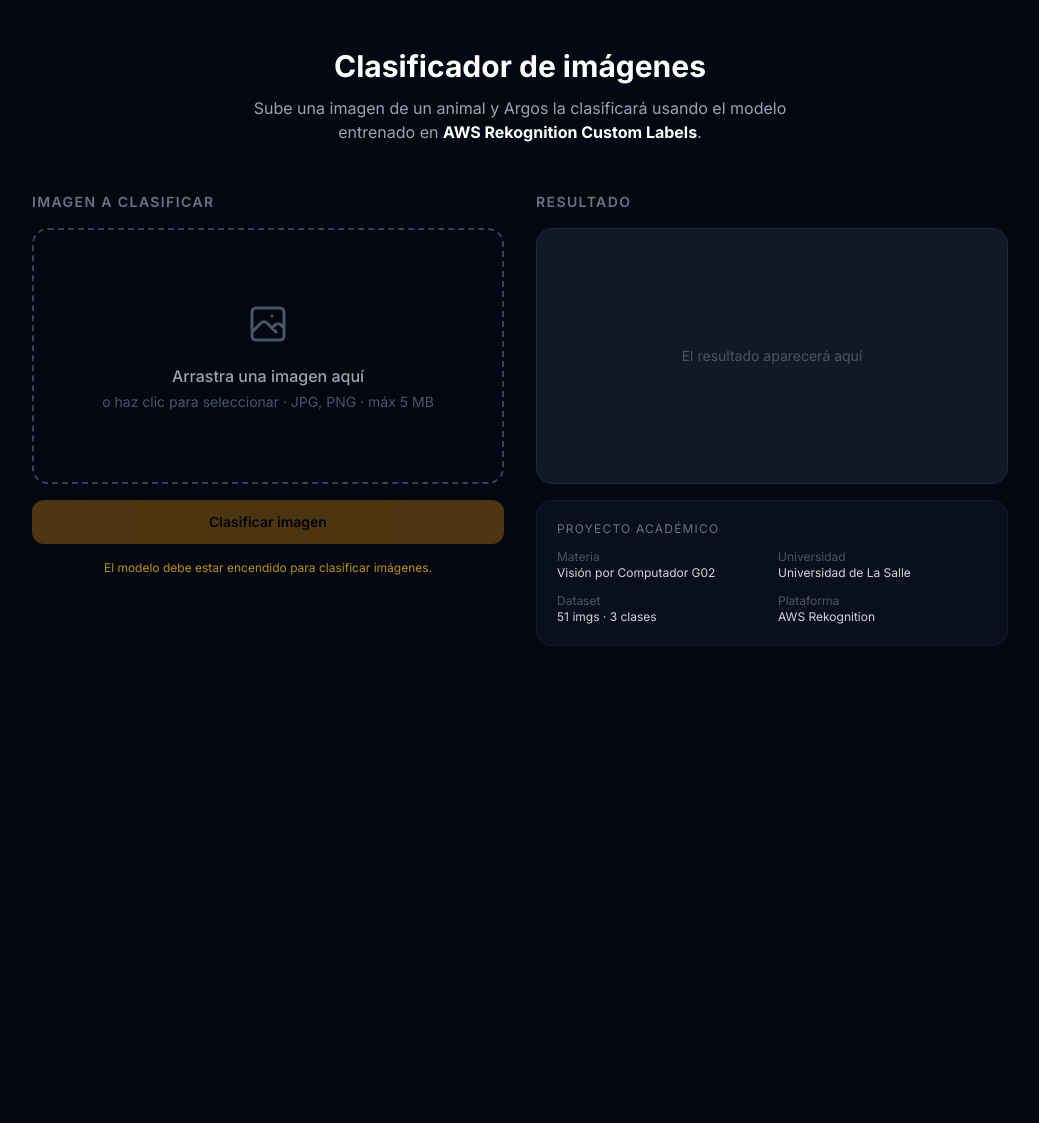
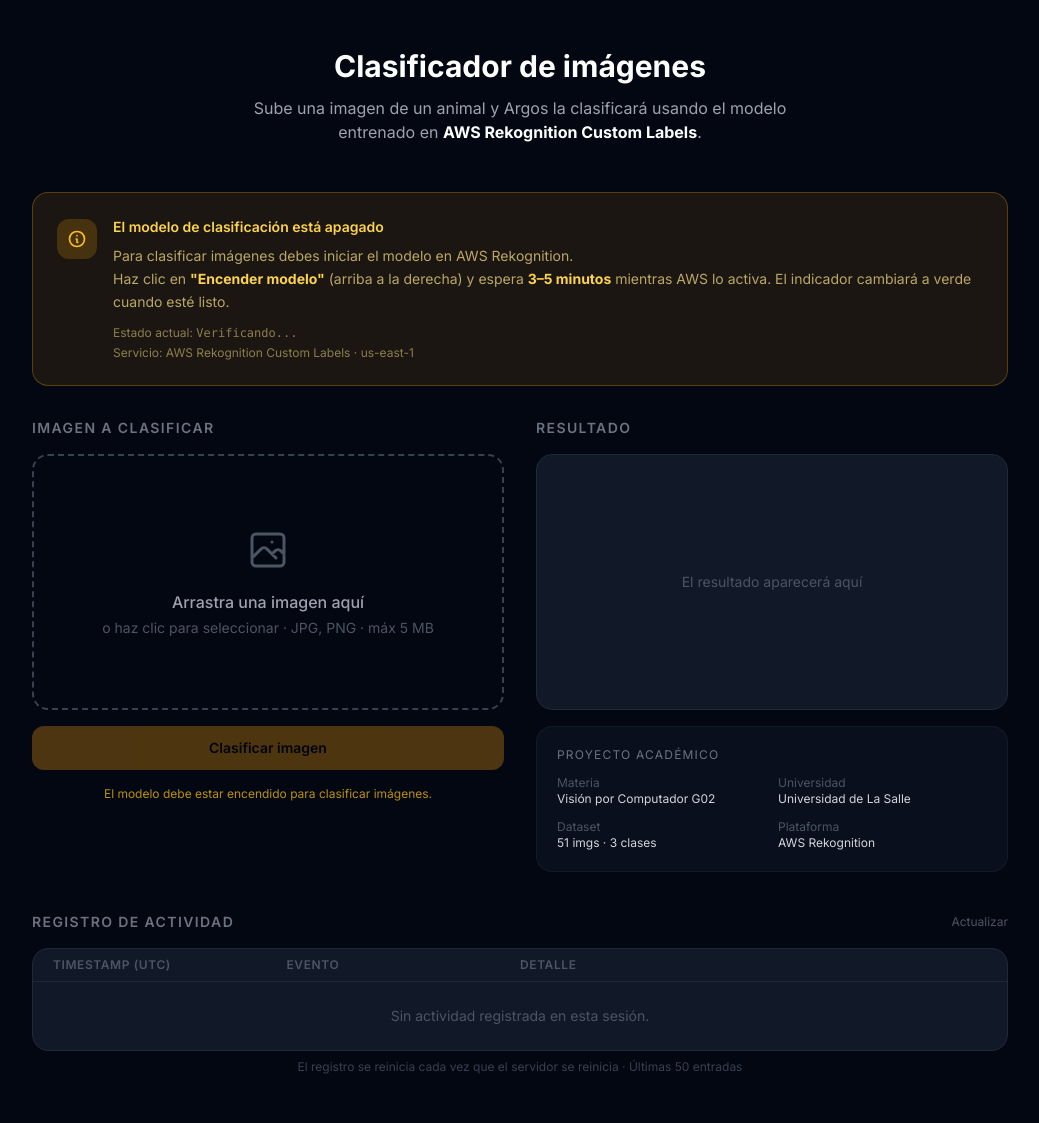
Before and after one commit to jmmana/Maestria-Vision-Computador-Clasificacion, a FastAPI app: template web/templates/dashboard.html in a window 1280 px wide. Shown: the part 65-1188 px from the top of the page, without its empty margins (120-1159 px from the left). Before the commit the page ends 711 px from the top, so only its background shows below. Run offline with FastAPI, Linux system fonts and the light colour scheme; the template is opened without the code that fills it: most values are stand-ins (such as "Sample title", 1, 10 or a date in 2020); some libraries are stand-ins or nearby versions.

Commit message:
feat: log de actividad + banner de instrucciones cuando modelo apagado
- Banner visible cuando modelo STOPPED/STARTING: explica que hay que esperar 3-5 min
- Panel 'Registro de actividad' al fondo del dashboard (tabla con timestamp, evento, detalle)
- Eventos registrados: inicio modelo, detener modelo, auto-apagado, cada clasificacion
- GET /api/logs endpoint devuelve ultimas 50 entradas
- Poll de logs cada 20 segundos
- Filas coloreadas por tipo: verde=ok, rojo=error, amarillo=auto-apagado

Co-Authored-By: Claude Sonnet 4.6 <noreply@anthropic.com>

```diff
--- a/web/main.py
+++ b/web/main.py
@@ -36,6 +36,21 @@ MODEL_MAX_MIN  = int(os.getenv("MODEL_MAX_MINUTES", "60"))
 # ─── Estado del modelo (en memoria) ──────────────────────────────────────────
 model_started_at: Optional[datetime] = None
 
+# ─── Log de actividad (en memoria, últimas 50 entradas) ───────────────────────
+from collections import deque
+activity_log: deque = deque(maxlen=50)
+
+def add_log(event: str, detail: str = ""):
+    """Agrega una entrada al log de actividad."""
+    now = datetime.now(timezone.utc)
+    entry = {
+        "ts": now.strftime("%Y-%m-%d %H:%M:%S UTC"),
+        "event": event,
+        "detail": detail,
+    }
+    activity_log.appendleft(entry)
+    log.info(f"[LOG] {event}: {detail}")
+
 # ─── FastAPI + Jinja2 ─────────────────────────────────────────────────────────
 app = FastAPI(title="Argos — Clasificador de Imágenes")
 templates = Jinja2Templates(directory="templates")
@@ -73,8 +88,10 @@ def start_model():
         r = rekognition_client()
         r.start_project_version(ProjectVersionArn=MODEL_ARN, MinInferenceUnits=1)
         model_started_at = datetime.now(timezone.utc)
+        add_log("Modelo iniciado", "StartProjectVersion enviado a AWS Rekognition")
         log.info("Modelo iniciado")
     except ClientError as e:
+        add_log("Error al iniciar modelo", str(e))
         log.error(f"Error al iniciar modelo: {e}")
         raise
 
@@ -85,8 +102,10 @@ def stop_model():
         r = rekognition_client()
         r.stop_project_version(ProjectVersionArn=MODEL_ARN)
         model_started_at = None
+        add_log("Modelo detenido", "StopProjectVersion enviado a AWS Rekognition")
         log.info("Modelo detenido")
     except ClientError as e:
+        add_log("Error al detener modelo", str(e))
         log.error(f"Error al detener modelo: {e}")
         raise
 
@@ -100,6 +119,7 @@ def auto_shutoff_check():
     elapsed = (datetime.now(timezone.utc) - model_started_at).total_seconds() / 60
     if elapsed >= MODEL_MAX_MIN:
         log.warning(f"Auto-apagado: modelo lleva {elapsed:.1f} min. Apagando...")
+        add_log("Auto-apagado", f"Modelo apagado automáticamente tras {elapsed:.1f} min (límite: {MODEL_MAX_MIN} min)")
         try:
             stop_model()
         except Exception:
@@ -225,6 +245,14 @@ async def api_model_stop(request: Request):
         return JSONResponse({"ok": False, "message": str(e)}, status_code=500)
 
 
+# ─── API: Log de actividad ────────────────────────────────────────────────────
+
+@app.get("/api/logs")
+async def api_logs(request: Request):
+    require_auth(request)
+    return JSONResponse({"logs": list(activity_log)})
+
+
 # ─── API: Clasificar imagen ───────────────────────────────────────────────────
 
 @app.post("/api/classify")
@@ -251,9 +279,17 @@ async def api_classify(request: Request, file: UploadFile = File(...)):
         )
         labels = sorted(resp.get("CustomLabels", []), key=lambda x: x["Confidence"], reverse=True)
 
-        # Miniatura base64 para mostrar en UI
+        # Log de la clasificación
+        if labels:
+            top = labels[0]
+            add_log(
+                "Imagen clasificada",
+                f"{file.filename} → {top['Name'].upper()} ({top['Confidence']:.1f}% confianza)"
+            )
+        else:
+            add_log("Imagen clasificada", f"{file.filename} → sin detección")
+
         thumbnail = base64.b64encode(contents).decode()
-        ext = (file.content_type or "image/jpeg").split("/")[-1]
 
         return JSONResponse({
             "ok": True,
@@ -261,4 +297,5 @@ async def api_classify(request: Request, file: UploadFile = File(...)):
             "image_b64": f"data:{file.content_type};base64,{thumbnail}",
         })
     except Exception as e:
+        add_log("Error en clasificación", str(e))
         return JSONResponse({"ok": False, "message": str(e)}, status_code=500)
--- a/web/templates/dashboard.html
+++ b/web/templates/dashboard.html
@@ -117,6 +117,32 @@
         Sube una imagen de un animal y Argos la clasificará usando el modelo entrenado en
         <strong class="text-white">AWS Rekognition Custom Labels</strong>.
       </p>
+    </div>
+
+    <!-- Banner de instrucciones cuando el modelo está apagado -->
+    <div x-show="modelStatus !== 'RUNNING'"
+         class="mb-8 bg-amber-500/10 border border-amber-500/30 rounded-2xl p-6">
+      <div class="flex gap-4 items-start">
+        <div class="w-10 h-10 rounded-xl bg-amber-500/20 flex items-center justify-center flex-shrink-0 mt-0.5">
+          <svg class="w-5 h-5 text-amber-400" fill="none" viewBox="0 0 24 24" stroke="currentColor">
+            <path stroke-linecap="round" stroke-linejoin="round" stroke-width="2"
+              d="M13 16h-1v-4h-1m1-4h.01M21 12a9 9 0 11-18 0 9 9 0 0118 0z"/>
+          </svg>
+        </div>
+        <div>
+          <p class="text-amber-300 font-semibold text-sm mb-2">El modelo de clasificación está apagado</p>
+          <p class="text-amber-200/70 text-sm leading-relaxed">
+            Para clasificar imágenes debes iniciar el modelo en AWS Rekognition.<br/>
+            Haz clic en <strong class="text-amber-300">"Encender modelo"</strong> (arriba a la derecha)
+            y espera <strong class="text-amber-300">3–5 minutos</strong> mientras AWS lo activa.
+            El indicador cambiará a verde cuando esté listo.
+          </p>
+          <div class="mt-3 flex flex-col gap-1 text-xs text-amber-200/50">
+            <span>Estado actual: <span class="font-mono" x-text="statusLabel()"></span></span>
+            <span>Servicio: AWS Rekognition Custom Labels · us-east-1</span>
+          </div>
+        </div>
+      </div>
     </div>
 
     <!-- Zona principal: 2 columnas -->
@@ -281,6 +307,49 @@
       </div>
 
     </div>
+    <!-- Panel de actividad / log -->
+    <div class="mt-10">
+      <div class="flex items-center justify-between mb-4">
+        <h2 class="text-sm font-semibold uppercase tracking-widest text-gray-500">Registro de actividad</h2>
+        <button @click="loadLogs()" class="text-xs text-gray-600 hover:text-gray-400 transition-colors">
+          Actualizar
+        </button>
+      </div>
+
+      <div class="bg-gray-900 border border-gray-800 rounded-2xl overflow-hidden">
+        <!-- Cabecera tabla -->
+        <div class="grid grid-cols-12 px-5 py-2 border-b border-gray-800 text-xs font-semibold text-gray-600 uppercase tracking-wider">
+          <span class="col-span-3">Timestamp (UTC)</span>
+          <span class="col-span-3">Evento</span>
+          <span class="col-span-6">Detalle</span>
+        </div>
+
+        <!-- Filas -->
+        <div x-show="logs.length === 0" class="px-5 py-6 text-center text-gray-600 text-sm">
+          Sin actividad registrada en esta sesión.
+        </div>
+
+        <template x-for="(entry, idx) in logs" :key="idx">
+          <div class="grid grid-cols-12 px-5 py-3 border-b border-gray-800/60 text-sm hover:bg-gray-800/30 transition-colors"
+               :class="{'bg-red-900/10': entry.event.includes('Error'), 'bg-amber-900/10': entry.event.includes('Auto')}">
+            <span class="col-span-3 font-mono text-xs text-gray-500 pt-0.5" x-text="entry.ts"></span>
+            <span class="col-span-3 font-medium"
+                  :class="{
+                    'text-green-400':  entry.event.includes('iniciado') || entry.event.includes('clasificada'),
+                    'text-red-400':    entry.event.includes('Error') || entry.event.includes('detenido'),
+                    'text-yellow-400': entry.event.includes('Auto'),
+                    'text-gray-300':   true
+                  }"
+                  x-text="entry.event"></span>
+            <span class="col-span-6 text-gray-400 text-xs pt-0.5" x-text="entry.detail"></span>
+          </div>
+        </template>
+      </div>
+      <p class="text-xs text-gray-700 mt-2 text-center">
+        El registro se reinicia cada vez que el servidor se reinicia · Últimas 50 entradas
+      </p>
+    </div>
+
   </main>
 
   <script>
@@ -305,10 +374,15 @@
         // Toast
         toast: { show: false, msg: '', type: 'ok' },
 
+        // Logs
+        logs: [],
+
         // ── Init ──────────────────────────────────────────────────────────────
         init() {
           this.pollStatus();
-          setInterval(() => this.pollStatus(), 15000); // cada 15 seg
+          this.loadLogs();
+          setInterval(() => this.pollStatus(), 15000);
+          setInterval(() => this.loadLogs(), 20000);
         },
 
         // ── Estado del modelo ─────────────────────────────────────────────────
@@ -404,6 +478,15 @@
           }
         },
 
+        // ── Logs ──────────────────────────────────────────────────────────────
+        async loadLogs() {
+          try {
+            const r = await fetch('/api/logs');
+            const data = await r.json();
+            this.logs = data.logs ?? [];
+          } catch {}
+        },
+
         // ── Toast ─────────────────────────────────────────────────────────────
         showToast(ok, msg) {
           this.toast = { show: true, msg, type: ok ? 'ok' : 'error' };
```
